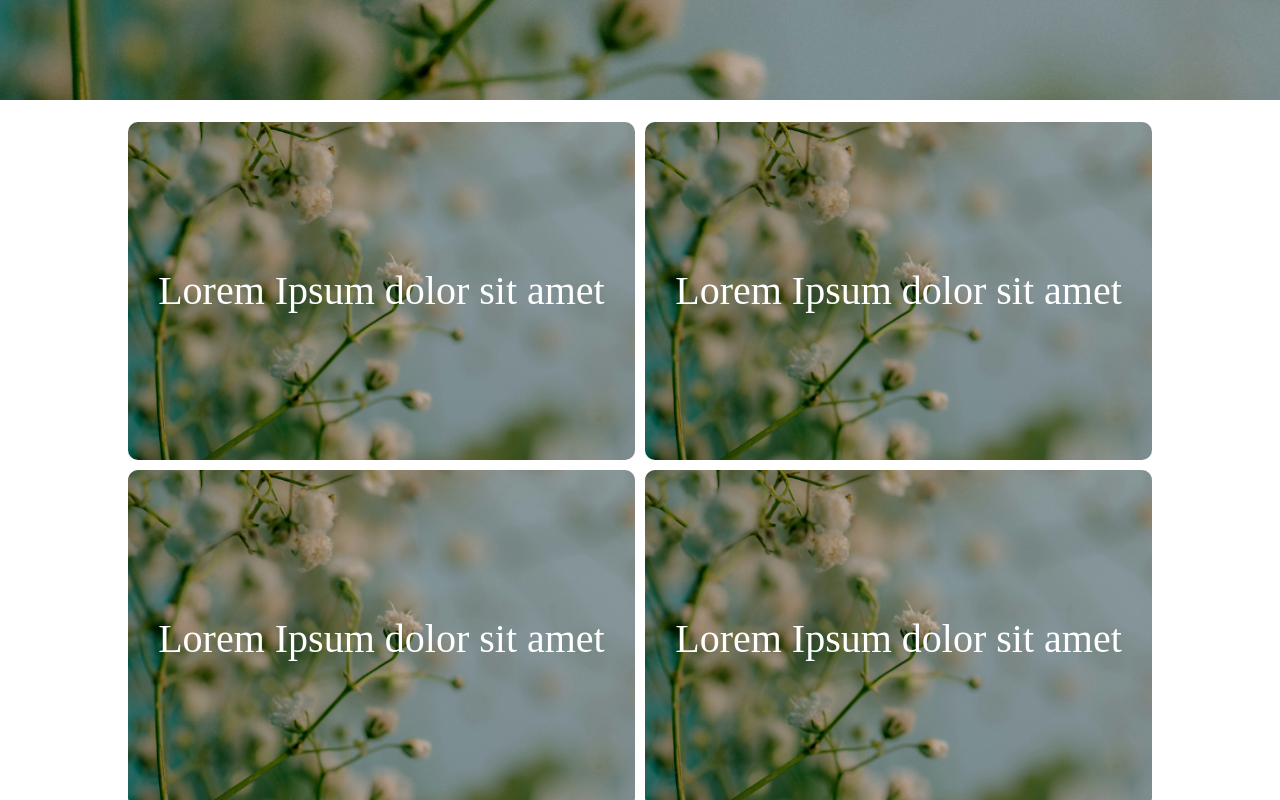
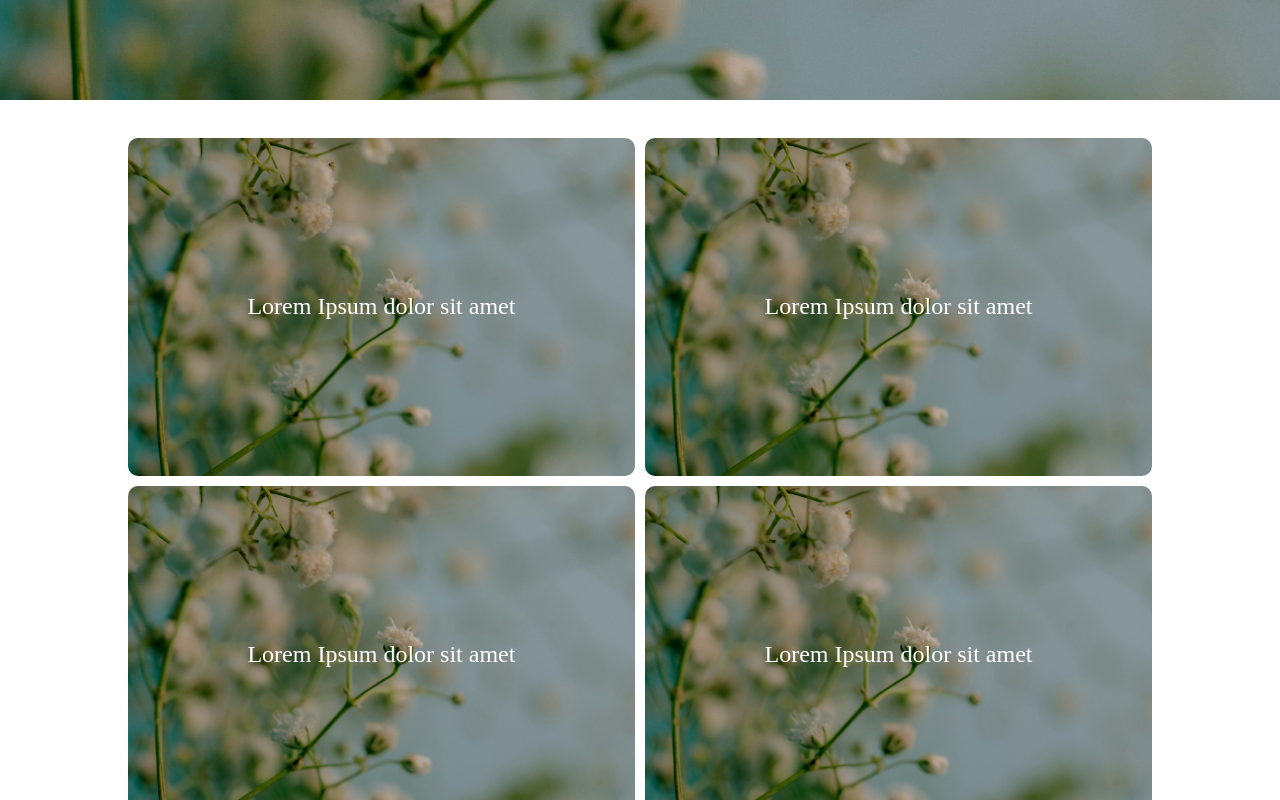
Before and after one commit to Tenvid/AuxiliumFundacionWeb, a React (Vite) app in the folder AuxilliumWeb/frontend/auxilium-web/: page / in a window 1280 px wide. Shown: the part 540-1340 px from the top of the page. Built offline with nearby package versions, Linux system fonts and the light colour scheme.

Commit message:
style: resize text images font size

```diff
--- a/AuxilliumWeb/frontend/auxilium-web/src/App.css
+++ b/AuxilliumWeb/frontend/auxilium-web/src/App.css
@@ -12,6 +12,7 @@
   grid-template-columns: auto auto;
   grid-gap: 1%;
   align-content: center;
+  margin: 1rem;
 }
 
 .image-grid img {
--- a/AuxilliumWeb/frontend/auxilium-web/src/components/TextImage/TextImage.css
+++ b/AuxilliumWeb/frontend/auxilium-web/src/components/TextImage/TextImage.css
@@ -13,19 +13,7 @@
 .text-image__text{
   position: absolute;
   padding: 0% 10%;
-  font-size: 2.5em;
+  font-size: clamp(0.5rem, 10vw, 1.5rem);
   color: var(--paragraph-light);
   text-align: center;
 }
-
-@media screen and (max-width: 425px) {
-  .text-image__text{
-    font-size: 1.5em
-  }
-}
-
-@media screen and (max-width: 375px) {
-  .text-image__text{
-    font-size: 1em
-  }
-}
```
